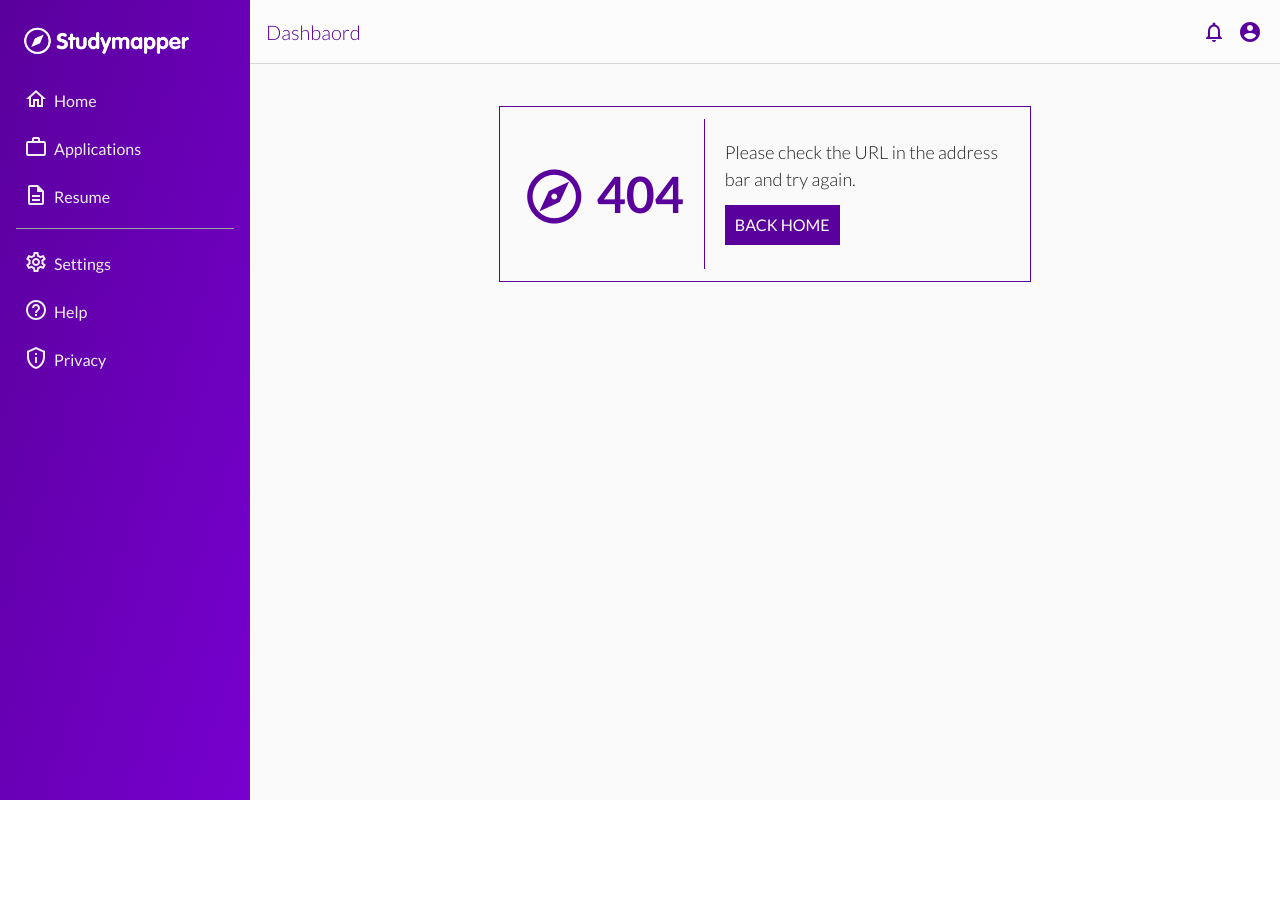
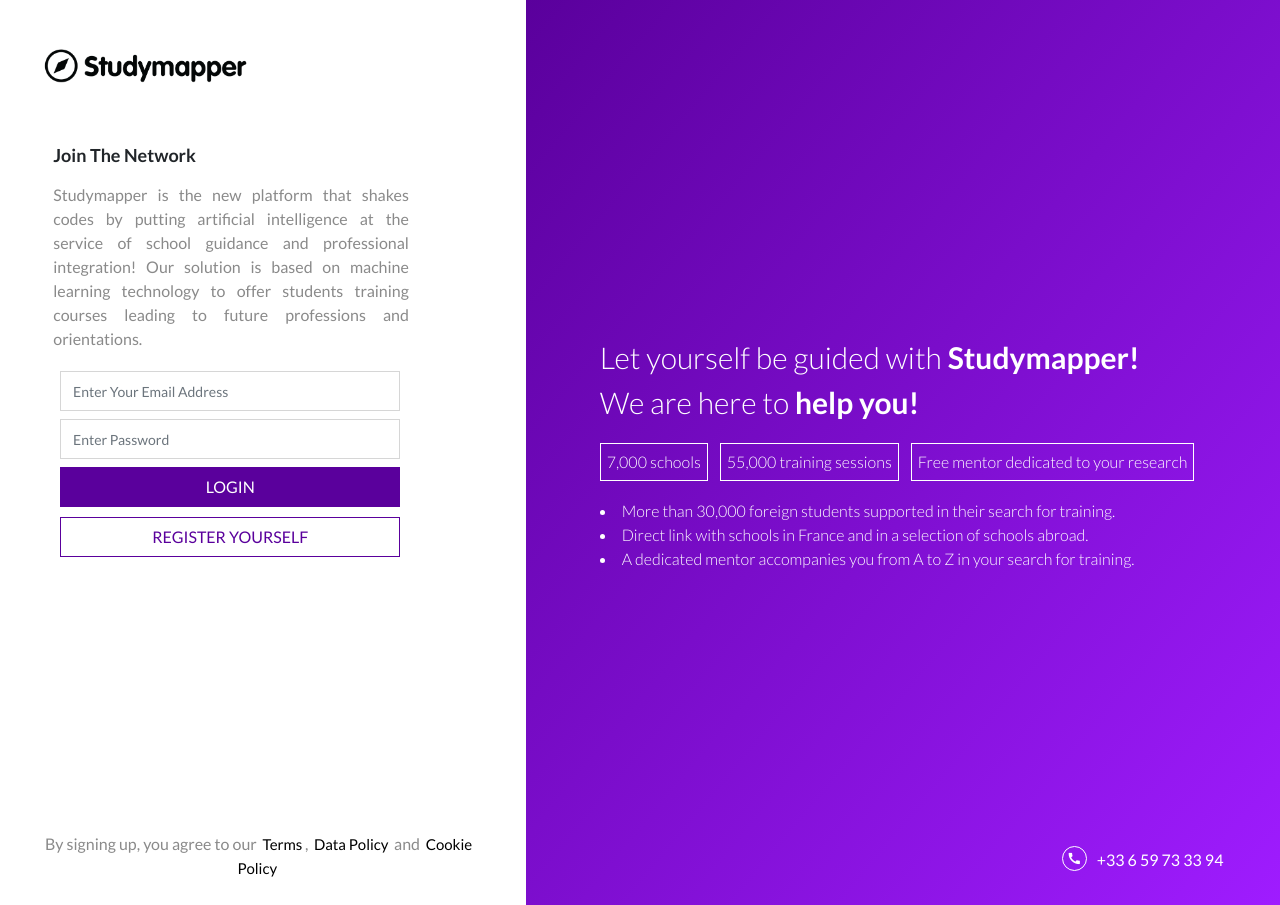
Before and after one commit to studymapper-fr/study-mapper-angular, an Angular app: page /login in a window 1280 px wide. Before the commit the page ends 800 px from the top, so only its background shows below. Built offline with nearby package versions, Linux system fonts and the light colour scheme.

Commit message:
study-mapper-angular: feat(Angular Project Configuration) login page configurations added.

```diff
--- a/src/app/app-routing.module.ts
+++ b/src/app/app-routing.module.ts
@@ -7,6 +7,8 @@
 } from "./components";
 
 const routes: Routes = [
+  { path: "register", component: RegisterComponent },
+  { path: "login", component: LoginComponent },
   {
     path: "",
     loadChildren: () =>
@@ -14,8 +16,6 @@
         (m) => m.DashboardModule
       ),
   },
-  { path: "register", component: RegisterComponent },
-  { path: "login", component: LoginComponent },
   { path: "**", component: PageNotFoundComponent },
 ];
 
--- a/src/app/components/dashboard/dashboard.component.scss
+++ b/src/app/components/dashboard/dashboard.component.scss
@@ -8,7 +8,7 @@
   border-bottom: 1px solid $gray-6;
 
   .title {
-    font-weight: 300;
+    font-weight: 400;
     color: $indigo-1;
   }
 
--- a/src/app/components/login/login.component.html
+++ b/src/app/components/login/login.component.html
@@ -1,106 +1,93 @@
-<div class="min-h-full flex">
-  <div class="flex flex-col py-12 px-4 sm:px-6 lg:px-10 xl:px-12">
-    <img class="flex flex-start w-48 h-8" src="../../../assets/logo_text.png" alt="Workflow">
-    <div class="flex-1 flex flex-col justify-center items-center py-12 px-4 sm:px-6 lg:px-10 xl:px-12">
-      <div class="px-0 sm:px-10">
-        <div class="mx-auto w-full max-w-sm lg:w-96">
-          <div class="pb-10">
-            <span class="mt-6 text-lg font-semibold text-black">
-              Sign In
-            </span>
-            <p class="mt-2 text-sm text-grey-text text-justify">
-              Don't have an account? <span class="text-primary font-bold">Sign Up here</span>
-            </p>
-          </div>
+<div class="register-container">
+  <div class="container">
+    <div class="image-logo"><img src="assets/logo-black.webp" /></div>
 
-            <form [formGroup]="signinForm" (ngSubmit)="onSubmit()" class="space-y-6">
-              <div>
-                <div class="mt-1">
-                  <input id="email" name="email" type="email" placeholder="Email address" autocomplete="email" formControlName="email" required class="appearance-none block w-full px-3 py-2 border border-gray-300 rounded-md shadow-sm placeholder-gray-400 focus:outline-none focus:ring-indigo-500 focus:border-indigo-500 sm:text-sm">
-                </div>
-              </div>
-              <div class="space-y-1">
-                <div class="relative mt-1">
-                  <input id="password" placeholder="Password" name="password" type="password" autocomplete="current-password" formControlName="password" required class="appearance-none block w-full px-3 py-2 border border-gray-300 rounded-md shadow-sm placeholder-gray-400 focus:outline-none focus:ring-indigo-500 focus:border-indigo-500 sm:text-sm">
-                  <div class="absolute inset-y-0 right-0 pr-3 flex items-center pointer-events-none">
-                    <ng-icon class="h-6 w-6 text-grey-icon" name="hero-lock-closed" size="18" >
-                    </ng-icon>
-                  </div>
-                </div>
-              </div>
-              <div class="flex justify-between">
-                <div class="relative flex items-start">
-                  <div class="flex items-center h-5">
-                    <input id="rememberMe" aria-describedby="remember-me" name="rememberMe" type="checkbox" class="focus:ring-indigo-500 h-4 w-4 text-primary border-gray-300 rounded">
-                  </div>
-                  <div class="ml-3 text-sm">
-                    <label for="rememberMe" class="text-grey-text">Remember Me</label>
-                  </div>
-                </div>
-                <span class="text-primary">
-
-                </span>
-              </div>
-
-              <div>
-                <button type="submit" class="w-full flex justify-center py-2 px-4 border border-transparent rounded-md shadow-sm text-sm font-medium text-white bg-primary hover:bg-primary focus:outline-none focus:ring-2 focus:ring-offset-2 focus:ring-primary">
-                 Login
-                </button>
-              </div>
-            </form>
-
+    <div class="detail-section">
+      <div class="heading">Join The Network</div>
+      <div class="heading-details">
+        Studymapper is the new platform that shakes codes by putting artificial
+        intelligence at the service of school guidance and professional
+        integration! Our solution is based on machine learning technology to
+        offer students training courses leading to future professions and
+        orientations.
       </div>
     </div>
 
+    <div class="register-form login-form">
+      <app-input
+        class="field"
+        placeholder="Enter Your Email Address"
+      ></app-input>
+
+      <app-input
+        class="field"
+        type="password"
+        placeholder="Enter Password"
+      ></app-input>
+
+      <div class="button-style">
+        <app-icon-button text="Login"></app-icon-button>
       </div>
-    <div class="flex justify-center items-center text-center relative">
-      <div class="absolute bottom-6">
-        <span class="text-xs font-semibold text-grey-500">By signing up, you agree to our &nbsp;<span class="text-grey-900">Terms, Data Policy</span> &nbsp;and &nbsp;<span class="text-grey-900">Cookies Policy</span>.</span>
+
+      <div class="button-style button-style-margin">
+        <app-icon-button
+          text="Register Yourself"
+          [outline]="true"
+          (click)="navigateToRegister()"
+        ></app-icon-button>
       </div>
     </div>
 
+    <div class="footer disclaimer">
+      By signing up, you agree to our <span class="highlighted">Terms</span>,
+      <span class="highlighted">Data Policy</span> and
+      <span class="highlighted">Cookie Policy</span>
+    </div>
   </div>
 
+  <div class="container banner-style">
+    <div class="banner">
+      <div class="banner-heading">
+        <div class="heading-item">
+          Let yourself be guided with
+          <span class="bold large-font">Studymapper!</span>
+        </div>
 
+        <div class="heading-item">
+          We are here to
+          <span class="bold large-font">help you!</span>
+        </div>
 
-
-<div class="hidden lg:block relative w-0 flex-1">
-  <img class="absolute inset-0 h-full w-full object-cover z-10" src="../../../assets/signup-img-bg.png" alt="">
-  <div class = "flex flex-col justify-center items-center px-lg h-full">
-    <div class = "flex flex-col flex-start">
-      <span class="text-white text-3xl z-50">
-        Let yourself be guided with
-        <span class="font-bold">Studymapper!</span><br/>
-        We are here to <span class="font-bold">help you!</span>
-      </span>
-      <div class="flex space-x-2 py-8">
-        <div class="p-2 border border-white rounded z-50">
-          <span class="text-white text-sm">7000 schools</span>
-        </div>
-        <div class="p-2 border border-white rounded z-50">
-          <span class="text-white text-sm">55,000 training courses</span>
-        </div>
-        <div class="p-2 border border-white rounded z-50">
-          <span class="text-white text-sm">Free mentor dedicated to your research</span>
+        <div class="heading-stats">
+          <div class="stat">7,000 schools</div>
+          <div class="stat">55,000 training sessions</div>
+          <div class="stat">Free mentor dedicated to your research</div>
         </div>
       </div>
-      <div class="flex flex-col space-y-2 py-4 z-50 text-lg text-white">
-          <li>More than 30.000 students supported in their training. </li>
-          <li>Direct link with schools in France and in a selection of schools abroad.</li>
-          <li>A dedicated mentor accompanies you from A to Z in your search for training.</li>
-      </div>
-    </div>
-    <div class="absolute bottom-8 right-12 z-50">
-      <div class="flex space-x-2 py-2 text-white z-50">
-        <svg width="24" height="29" viewBox="0 0 24 29" fill="none" xmlns="http://www.w3.org/2000/svg">
-          <path d="M14.2227 22.0695L15.1724 21.4046C15.3989 21.2639 15.6173 21.1462 15.829 21.0594C16.2949 20.8684 16.5875 20.8824 16.817 20.9998C16.8177 21.0001 16.8184 21.0005 16.8191 21.0009L16.8215 21.0021C18.3795 21.8165 19.9466 22.6357 21.5153 23.4201C22.102 23.7312 22.2669 23.9467 22.3085 24.0462L22.3087 24.0466C22.3225 24.0796 22.3955 24.254 22.099 24.7764L22.099 24.7764L22.0925 24.7881C21.6185 25.6501 20.7149 26.4898 19.647 27.0335C18.5727 27.5805 17.48 27.7556 16.6291 27.5106L16.6249 27.5094C6.90309 24.756 0.309858 15.5443 1.05775 5.28029C1.12231 4.40433 1.66532 3.4305 2.55147 2.59578C3.43185 1.76649 4.52829 1.19334 5.48756 1.03574L5.48982 1.03536C6.07677 0.937551 6.22613 1.06701 6.26088 1.09912C6.34492 1.17679 6.49311 1.41094 6.57399 2.05696C6.68059 2.92739 6.7872 3.80683 6.8939 4.68701L6.89494 4.69563C7.00131 5.57312 7.10777 6.45132 7.21424 7.32079L7.21416 7.3208L7.21584 7.33324C7.251 7.59331 7.16628 7.87126 6.83247 8.24175C6.48298 8.62966 5.97087 8.99382 5.3754 9.39084L5.36597 9.39712L5.35669 9.40362C4.70394 9.86052 4.41291 10.5496 4.33446 11.237C4.25816 11.9055 4.37096 12.6335 4.57421 13.3422C4.98253 14.7658 5.83206 16.3698 6.83609 17.8042C7.84012 19.2385 9.05646 20.5858 10.2543 21.4567C10.8505 21.8903 11.496 22.2454 12.1502 22.4026C12.8229 22.5641 13.57 22.5265 14.2227 22.0695Z" stroke="white" stroke-width="2"/>
-        </svg>
-        <span>06 271 179 632</span>
 
+      <div class="banner-details">
+        <div>
+          <li>
+            More than 30,000 foreign students supported in their search for
+            training.
+          </li>
+          <li>
+            Direct link with schools in France and in a selection of schools
+            abroad.
+          </li>
+          <li>
+            A dedicated mentor accompanies you from A to Z in your search for
+            training.
+          </li>
         </div>
       </div>
     </div>
 
-
+    <div class="footer">
+      <div class="phone-number-container">
+        <span class="call-icon material-icons">call</span>
+        <span class="phone-number">+33 6 59 73 33 94</span>
       </div>
     </div>
+  </div>
+</div>
--- a/src/app/components/login/login.component.ts
+++ b/src/app/components/login/login.component.ts
@@ -1,21 +1,24 @@
-import { Component, OnInit } from '@angular/core'
-import {FormControl, FormGroup, Validators} from '@angular/forms';
-
+import { Component, OnInit } from "@angular/core";
+import { FormControl, FormGroup, Validators } from "@angular/forms";
+import { Router } from "@angular/router";
 @Component({
-  selector: 'app-login',
-  templateUrl: './login.component.html',
-  styleUrls: ['./login.component.scss']
+  selector: "app-login",
+  templateUrl: "./login.component.html",
+  styleUrls: ["../register/register.component.scss"],
 })
 export class LoginComponent implements OnInit {
-  signinForm = new FormGroup({
-    email: new FormControl(''),
-    password: new FormControl('')
-  })
-  constructor() {}
+  public loginForm: FormGroup | undefined;
 
-  ngOnInit(): void {}
+  constructor(private router: Router) {}
 
-  onSubmit() {
-    console.log(this.signinForm.value)
+  ngOnInit(): void {
+    this.loginForm = new FormGroup({
+      email: new FormControl(""),
+      password: new FormControl(""),
+    });
+  }
+
+  navigateToRegister() {
+    this.router.navigateByUrl("/register");
   }
 }
--- a/src/app/components/register/register.component.html
+++ b/src/app/components/register/register.component.html
@@ -43,8 +43,16 @@
         placeholder="Confirm password"
       ></app-input>
 
-      <div class="button-style">
+      <div class="button-style mt-4">
         <app-icon-button text="Register"></app-icon-button>
+      </div>
+
+      <div class="button-style button-style-margin">
+        <app-icon-button
+          [outline]="true"
+          text="Already Signed Up?"
+          (click)="navigateToLogin()"
+        ></app-icon-button>
       </div>
     </div>
 
--- a/src/app/components/register/register.component.scss
+++ b/src/app/components/register/register.component.scss
@@ -34,6 +34,13 @@
       text-align: justify;
     }
 
+    .login-form {
+      padding: 45px !important;
+      padding-top: 20px !important;
+      padding-left: 25px !important;
+      width: 90%;
+    }
+
     .register-form {
       padding: 40px;
       padding-top: 0px;
@@ -45,6 +52,10 @@
 
       .button-style {
         height: 40px;
+      }
+
+      .button-style-margin {
+        margin-top: 10px;
       }
     }
 
--- a/src/app/components/register/register.component.ts
+++ b/src/app/components/register/register.component.ts
@@ -1,5 +1,6 @@
 import { Component, OnInit } from "@angular/core";
 import { FormControl, FormGroup, Validators } from "@angular/forms";
+import { Router } from "@angular/router";
 import { CATEGORIES } from "./register.constant";
 @Component({
   selector: "app-register",
@@ -11,7 +12,7 @@
 
   public registerForm: FormGroup | undefined;
 
-  constructor() {}
+  constructor(private router: Router) {}
 
   ngOnInit(): void {
     this.registerForm = new FormGroup({
@@ -23,4 +24,8 @@
       confirmPassword: new FormControl(""),
     });
   }
+
+  navigateToLogin() {
+    this.router.navigateByUrl("/login");
+  }
 }
```
Lines whose indentation alone changed are shown as unchanged.
